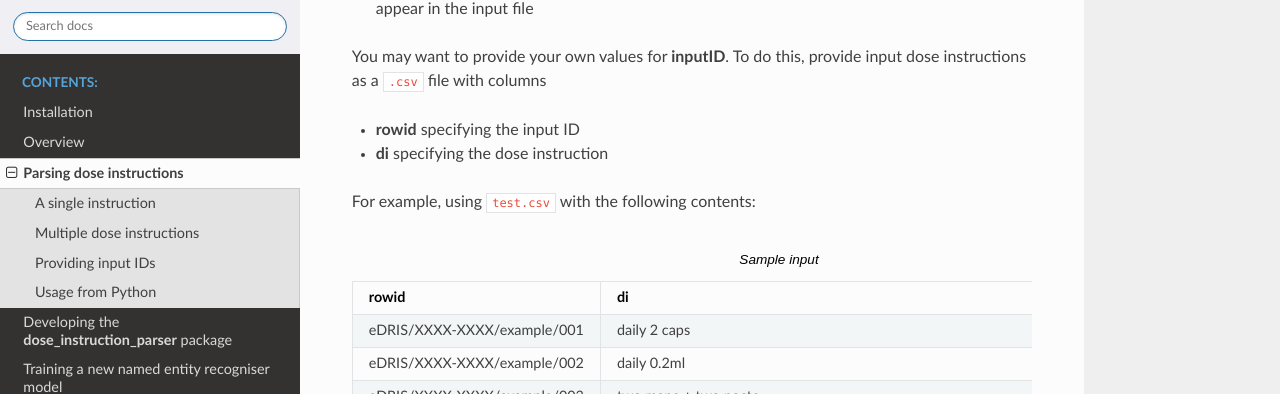
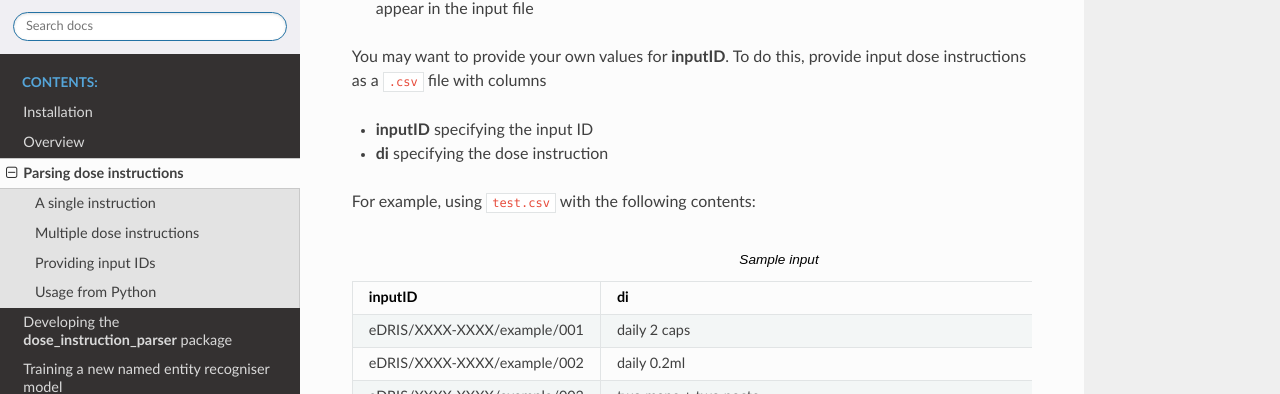
Before and after one commit to Public-Health-Scotland/dose_instruction_parser, a Sphinx documentation site: the page built from doc/sphinx/source/doc_pages/parsing_dis.rst, in a window 1280 px wide and 900 px high, scrolled down 2021 px. Shown: the part 138-532 px from the top of the window. Built offline with Sphinx 7.4.7 and the Read the Docs theme 2.0.0, drawn with Linux system fonts in a browser that asks for light colours; pages that are not in the unit, such as notebooks, are missing from menus.

Commit message:
rowid -> inputID (#18)

```diff
--- a/doc/sphinx/source/doc_pages/parsing_dis.rst
+++ b/doc/sphinx/source/doc_pages/parsing_dis.rst
@@ -101,7 +101,7 @@ The :program:`inputID` value helps to keep track of which outputs correspond to
 
 You may want to provide your own values for :program:`inputID`. To do this, provide input dose instructions as a :file:`.csv` file with columns
 
-* :program:`rowid` specifying the input ID
+* :program:`inputID` specifying the input ID
 * :program:`di` specifying the dose instruction
 
 For example, using :file:`test.csv` with the following contents:
@@ -109,7 +109,7 @@ For example, using :file:`test.csv` with the following contents:
 .. csv-table:: Sample input
    :header-rows: 1
 
-    rowid,di
+    inputID,di
     eDRIS/XXXX-XXXX/example/001,daily 2 caps
     eDRIS/XXXX-XXXX/example/002,daily 0.2ml
     eDRIS/XXXX-XXXX/example/003,two mane + two nocte
```
Also changed, not shown: dose_instruction_parser/README.md, 1 other file.
